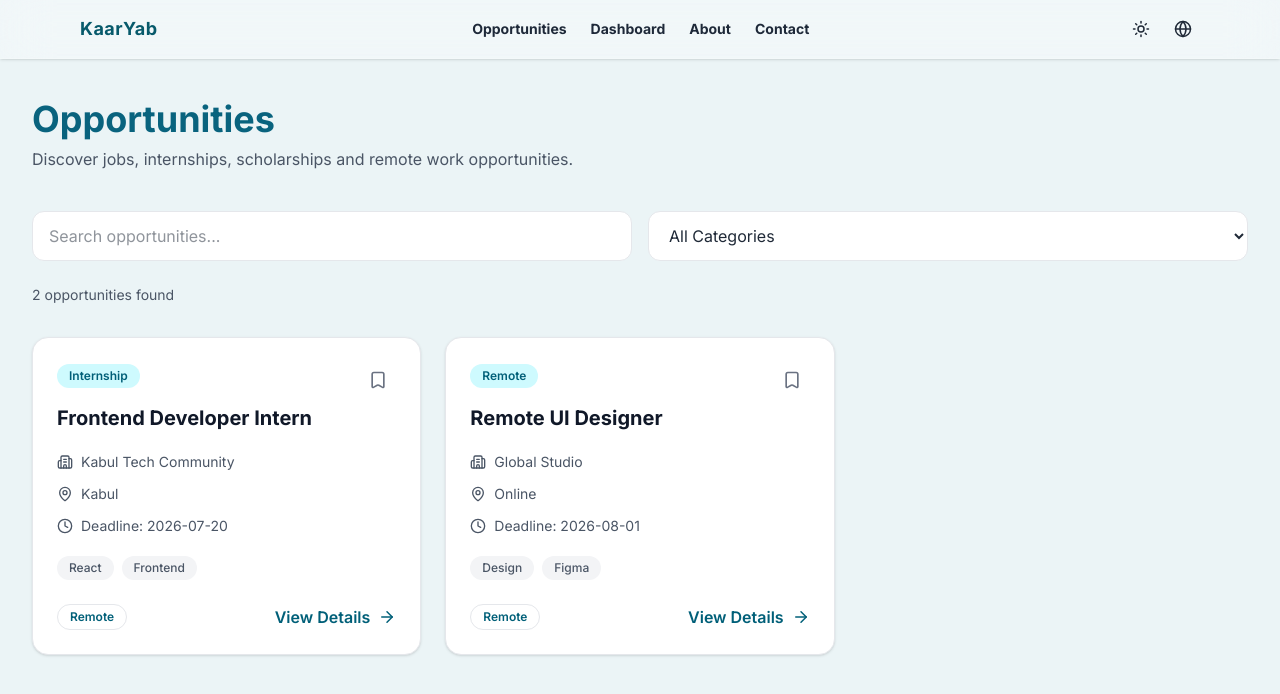
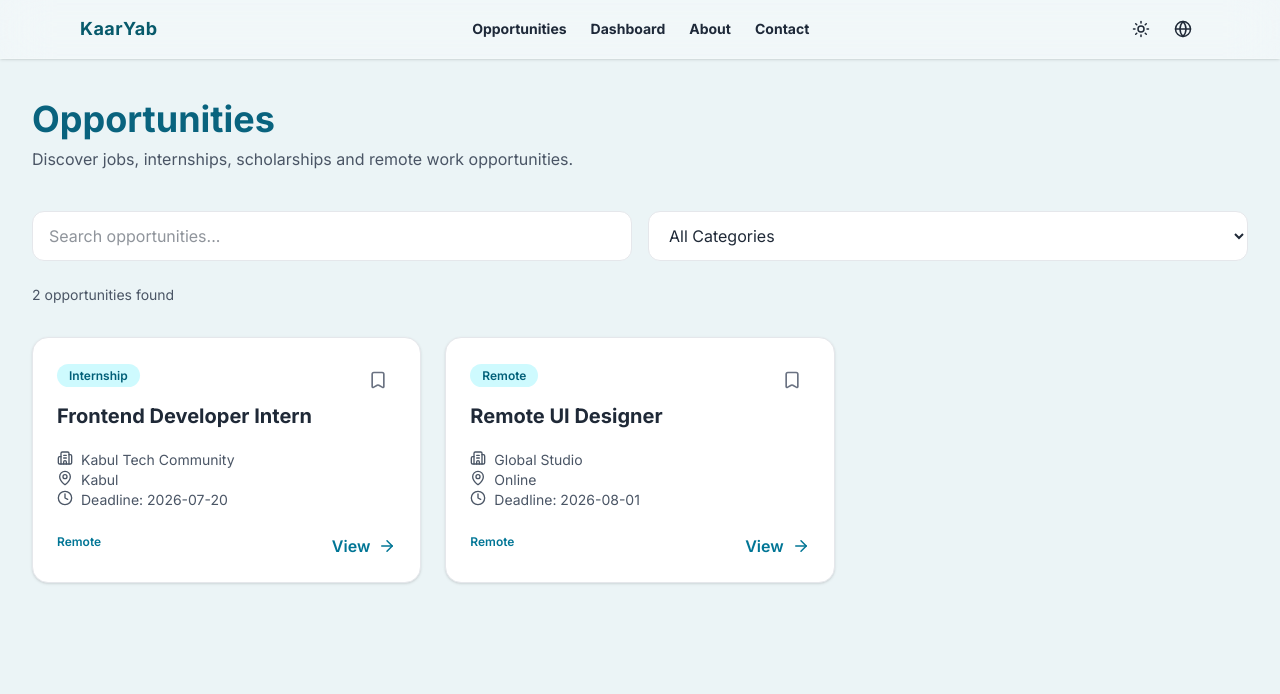
Before and after one commit to FatemaAhm4di/kaaryab-afghanistan, a Next.js app: page /1/opportunities in a window 1280 px wide. Shown: the top 694 px of the page. Built offline with nearby package versions, Linux system fonts and the light colour scheme.

Commit message:
fix: fix hydration issue in OpportunityCard bookmark icon

```diff
--- a/src/context/SavedOpportunitiesContext.tsx
+++ b/src/context/SavedOpportunitiesContext.tsx
@@ -1,6 +1,11 @@
 'use client';
 
-import {createContext, useContext, useEffect, useState} from 'react';
+import {
+  createContext,
+  useContext,
+  useEffect,
+  useState
+} from 'react';
 
 type SavedContextType = {
   savedIds: string[];
@@ -10,18 +15,26 @@ type SavedContextType = {
 
 const SavedContext = createContext<SavedContextType | null>(null);
 
+function getInitialSaved(): string[] {
+  if (typeof window === 'undefined') return [];
+
+  try {
+    const stored = localStorage.getItem('saved-opportunities');
+    if (!stored) return [];
+
+    const parsed = JSON.parse(stored);
+    return Array.isArray(parsed) ? parsed : [];
+  } catch {
+    return [];
+  }
+}
+
 export function SavedOpportunitiesProvider({
   children
 }: {
   children: React.ReactNode;
 }) {
-  const [savedIds, setSavedIds] = useState<string[]>(() => {
-    if (typeof window === 'undefined') return [];
-
-    const stored = localStorage.getItem('saved-opportunities');
-
-    return stored ? JSON.parse(stored) : [];
-  });
+  const [savedIds, setSavedIds] = useState<string[]>(getInitialSaved);
 
   useEffect(() => {
     localStorage.setItem(
@@ -33,22 +46,16 @@ export function SavedOpportunitiesProvider({
   const toggleSave = (id: string) => {
     setSavedIds((prev) =>
       prev.includes(id)
-        ? prev.filter((item) => item !== id)
+        ? prev.filter((x) => x !== id)
         : [...prev, id]
     );
   };
 
-  const isSaved = (id: string) => {
-    return savedIds.includes(id);
-  };
+  const isSaved = (id: string) => savedIds.includes(id);
 
   return (
     <SavedContext.Provider
-      value={{
-        savedIds,
-        toggleSave,
-        isSaved
-      }}
+      value={{ savedIds, toggleSave, isSaved }}
     >
       {children}
     </SavedContext.Provider>
@@ -56,13 +63,11 @@ export function SavedOpportunitiesProvider({
 }
 
 export function useSavedOpportunities() {
-  const context = useContext(SavedContext);
+  const ctx = useContext(SavedContext);
 
-  if (!context) {
-    throw new Error(
-      'useSavedOpportunities must be used inside SavedOpportunitiesProvider'
-    );
+  if (!ctx) {
+    throw new Error('Must be inside provider');
   }
 
-  return context;
+  return ctx;
 }
--- a/src/features/opportunities/components/OpportunityCard.tsx
+++ b/src/features/opportunities/components/OpportunityCard.tsx
@@ -1,7 +1,6 @@
-"use client";
+'use client';
 
 import Link from 'next/link';
-import { useParams } from 'next/navigation';
 import {
   ArrowRight,
   Bookmark,
@@ -10,77 +9,71 @@ import {
   MapPin
 } from 'lucide-react';
 
-import type {Opportunity} from '@/features/opportunities/types';
+import type { Opportunity } from '@/features/opportunities/types';
+import { useSavedOpportunities } from '@/context/SavedOpportunitiesContext';
 
-type OpportunityCardProps = {
+type Props = {
   opportunity: Opportunity;
 };
 
-export default function OpportunityCard({
-  opportunity
-}: OpportunityCardProps) {
-  const params = useParams() as { locale?: string } | undefined;
-  const locale = params?.locale ?? '';
+export default function OpportunityCard({ opportunity }: Props) {
+  const { toggleSave, isSaved } = useSavedOpportunities();
+
+  const saved = isSaved(opportunity.id);
+
   return (
-    <article className="group rounded-2xl border border-gray-200 bg-white p-6 shadow-sm transition-all duration-300 hover:-translate-y-1 hover:shadow-lg dark:border-gray-800 dark:bg-gray-900">
+    <article className="group rounded-2xl border border-gray-200 bg-white p-6 shadow-sm transition-all hover:-translate-y-1 hover:shadow-lg">
+
       <div className="flex items-start justify-between gap-4">
         <div>
-          <span className="inline-flex rounded-full bg-cyan-100 px-3 py-1 text-xs font-semibold text-cyan-800">
+          <span className="rounded-full bg-cyan-100 px-3 py-1 text-xs font-semibold text-cyan-800">
             {opportunity.category}
           </span>
 
-          <h3 className="mt-4 text-xl font-bold text-gray-900 dark:text-white">
+          <h3 className="mt-4 text-xl font-bold">
             {opportunity.title}
           </h3>
         </div>
 
+        {/* wrapper fix for hydration */}
         <button
           type="button"
-          className="rounded-xl p-2 text-gray-500 transition hover:bg-gray-100 hover:text-cyan-700 dark:hover:bg-gray-800"
-          aria-label="Save opportunity"
+          onClick={() => toggleSave(opportunity.id)}
+          className="p-2 rounded-xl hover:bg-gray-100"
         >
-          <Bookmark size={20} />
+          <span className={saved ? 'text-cyan-600' : 'text-gray-500'}>
+            <Bookmark size={20} />
+          </span>
         </button>
       </div>
 
-      <div className="mt-5 space-y-3 text-sm text-gray-600 dark:text-gray-300">
-        <div className="flex items-center gap-2">
+      <div className="mt-5 text-sm text-gray-600">
+        <div className="flex gap-2">
           <Building2 size={16} />
-          <span>{opportunity.organization}</span>
+          {opportunity.organization}
         </div>
 
-        <div className="flex items-center gap-2">
+        <div className="flex gap-2">
           <MapPin size={16} />
-          <span>{opportunity.location}</span>
+          {opportunity.location}
         </div>
 
-        <div className="flex items-center gap-2">
+        <div className="flex gap-2">
           <Clock size={16} />
-          <span>Deadline: {opportunity.deadline}</span>
+          Deadline: {opportunity.deadline}
         </div>
       </div>
 
-      <div className="mt-5 flex flex-wrap gap-2">
-        {opportunity.tags.map((tag) => (
-          <span
-            key={tag}
-            className="rounded-full bg-gray-100 px-3 py-1 text-xs font-medium text-gray-600 dark:bg-gray-800 dark:text-gray-300"
-          >
-            {tag}
-          </span>
-        ))}
-      </div>
-
-      <div className="mt-6 flex items-center justify-between">
-        <span className="rounded-full border border-gray-200 px-3 py-1 text-xs font-semibold text-cyan-800 dark:border-gray-700 dark:text-cyan-400">
+      <div className="mt-6 flex justify-between">
+        <span className="text-xs font-semibold text-cyan-700">
           {opportunity.type}
         </span>
 
         <Link
-          href={`/${locale}/opportunities/${opportunity.id}`}
-          className="flex items-center gap-2 font-semibold text-cyan-800 transition-all duration-200 group-hover:gap-3 dark:text-cyan-400"
+          href={`/opportunities/${opportunity.id}`}
+          className="flex items-center gap-2 font-semibold text-cyan-700"
         >
-          View Details
+          View
           <ArrowRight size={18} />
         </Link>
       </div>
```
